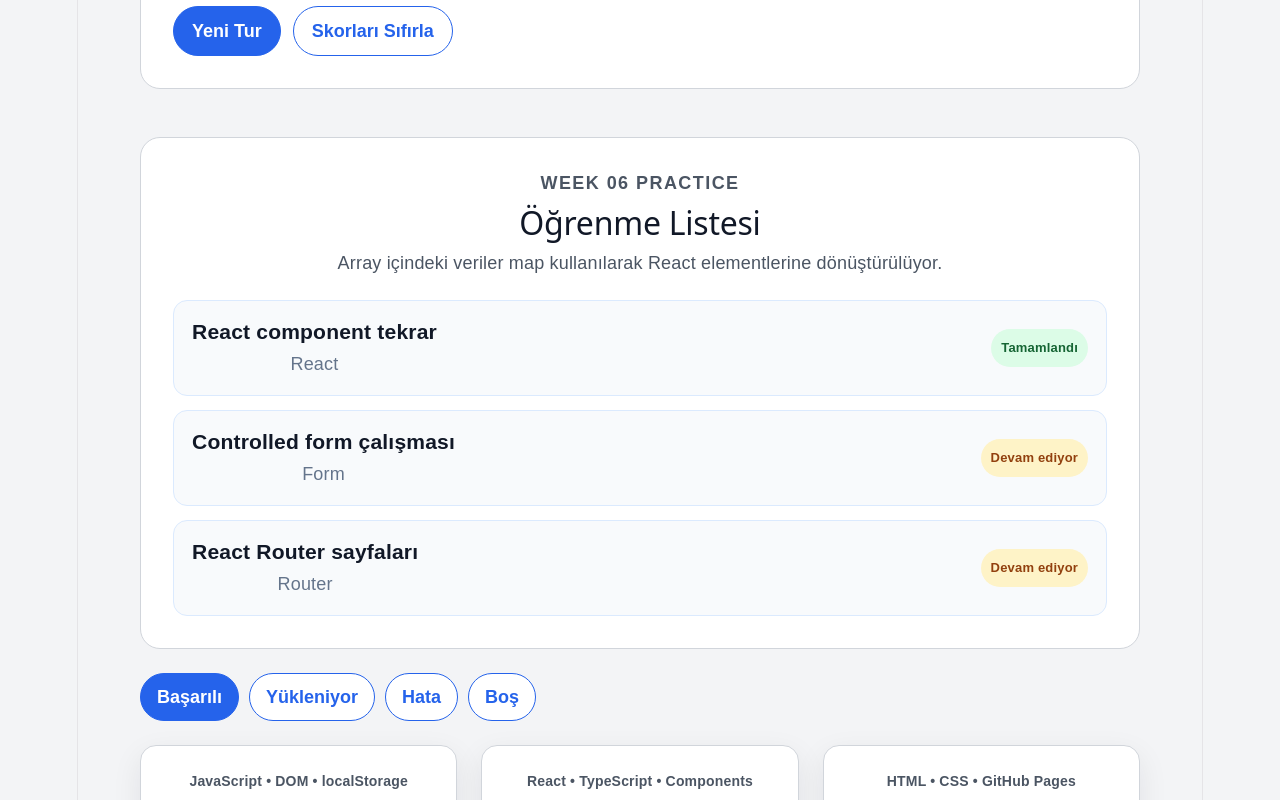
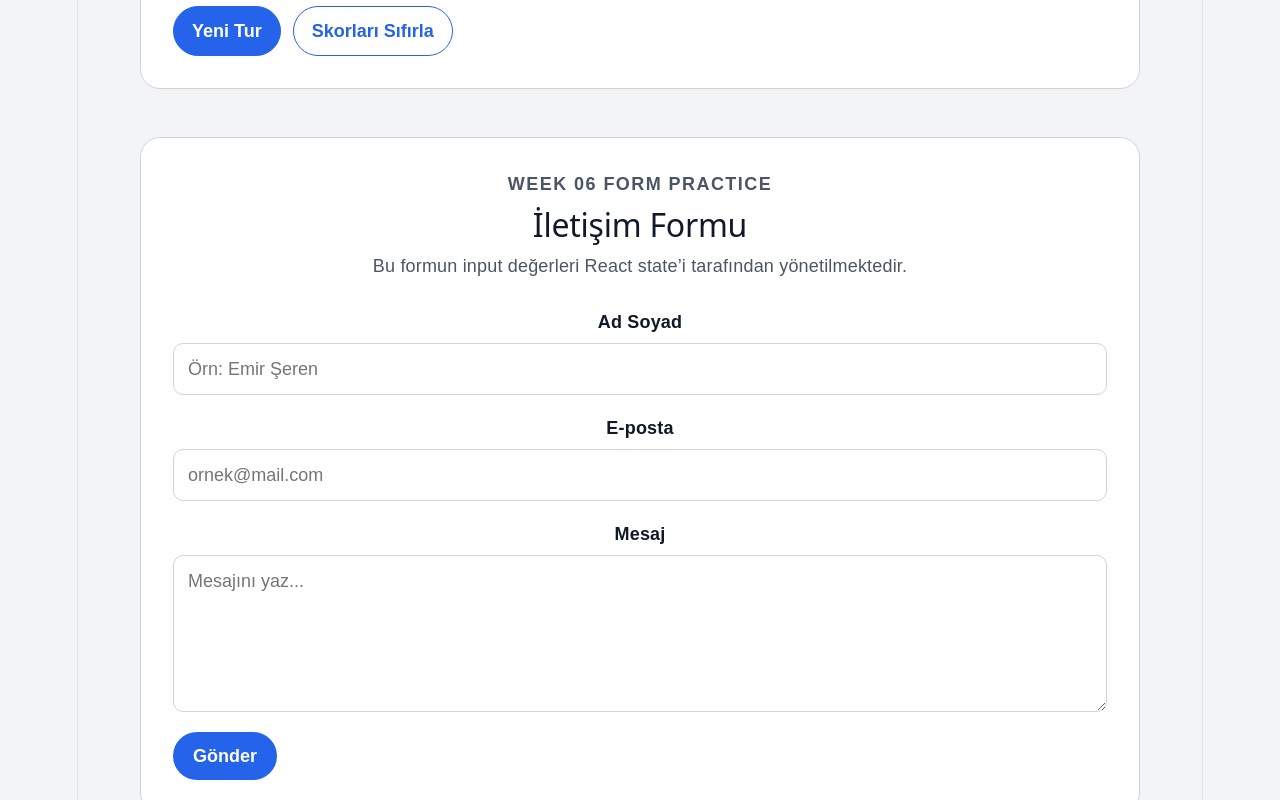
Before and after one commit to emirseren100/react-typescript-week-05-06, a React (Vite) app: page / in a window 1280 px wide. Shown: the part 1080-1880 px from the top of the page. Built offline with nearby package versions, Linux system fonts and the light colour scheme.

Commit message:
add controlled contact form

```diff
--- a/src/App.tsx
+++ b/src/App.tsx
@@ -6,6 +6,7 @@ import ProjectStateDemo from "./components/ProjectStateDemo";
 import type { Project } from "./types/project";
 import TicTacToe from "./components/tic-tac-toe/TicTacToe";
 import LearningList from "./components/LearningList";
+import AccessibleContactForm from "./components/AccessibleContactForm";
 import type { LearningItem } from "./components/LearningList";
 import "./App.css";
 
@@ -75,6 +76,7 @@ function App() {
           </p>
         </section>
 <TicTacToe />
+<AccessibleContactForm />
 <LearningList items={learningItems} />
 <ProjectStateDemo projects={projects} />
         <section className="state-practice">
--- /dev/null
+++ b/src/components/AccessibleContactForm.css
@@ -0,0 +1,87 @@
+.contact-form-section {
+  margin-top: 48px;
+  padding: 32px;
+  border: 1px solid #d1d5db;
+  border-radius: 20px;
+  background-color: #ffffff;
+}
+
+.contact-form-heading {
+  margin-bottom: 28px;
+}
+
+.contact-form-heading h2 {
+  margin: 8px 0;
+  color: #111827;
+  font-size: 32px;
+}
+
+.contact-form-heading p {
+  color: #4b5563;
+  line-height: 1.6;
+}
+
+.contact-form {
+  display: grid;
+  gap: 20px;
+}
+
+.contact-form-field {
+  display: grid;
+  gap: 8px;
+}
+
+.contact-form-field > span {
+  color: #111827;
+  font-weight: 700;
+}
+
+.contact-form input,
+.contact-form textarea {
+  width: 100%;
+  box-sizing: border-box;
+  padding: 12px 14px;
+  border: 1px solid #cbd5e1;
+  border-radius: 10px;
+  background-color: #ffffff;
+  color: #111827;
+  font: inherit;
+}
+
+.contact-form textarea {
+  min-height: 130px;
+  resize: vertical;
+}
+
+.contact-form input:focus,
+.contact-form textarea:focus {
+  border-color: #2563eb;
+  outline: 3px solid #bfdbfe;
+  outline-offset: 2px;
+}
+
+.contact-form-submit {
+  justify-self: start;
+  padding: 11px 20px;
+  border: 0;
+  border-radius: 999px;
+  background-color: #2563eb;
+  color: #ffffff;
+  font: inherit;
+  font-weight: 700;
+  cursor: pointer;
+}
+
+.contact-form-submit:hover {
+  background-color: #1d4ed8;
+}
+
+@media (max-width: 600px) {
+  .contact-form-section {
+    padding: 20px;
+  }
+
+  .contact-form-submit {
+    width: 100%;
+  }
+}
--- /dev/null
+++ b/src/components/AccessibleContactForm.tsx
@@ -0,0 +1,105 @@
+import {
+  useState,
+  type ChangeEvent,
+  type FormEvent,
+} from "react";
+
+import "./AccessibleContactForm.css";
+
+type FormValues = {
+  fullName: string;
+  email: string;
+  message: string;
+};
+
+const initialFormValues: FormValues = {
+  fullName: "",
+  email: "",
+  message: "",
+};
+
+function AccessibleContactForm() {
+  const [formValues, setFormValues] =
+    useState<FormValues>(initialFormValues);
+
+  function handleInputChange(
+    event: ChangeEvent<HTMLInputElement | HTMLTextAreaElement>,
+  ) {
+    const fieldName = event.target.name as keyof FormValues;
+    const fieldValue = event.target.value;
+
+    setFormValues((previousValues) => ({
+      ...previousValues,
+      [fieldName]: fieldValue,
+    }));
+  }
+
+  function handleSubmit(event: FormEvent<HTMLFormElement>) {
+    event.preventDefault();
+
+    console.log("Gönderilen form:", formValues);
+  }
+
+  return (
+    <section className="contact-form-section">
+      <div className="contact-form-heading">
+        <p className="eyebrow">Week 06 Form Practice</p>
+        <h2>İletişim Formu</h2>
+        <p>
+          Bu formun input değerleri React state’i tarafından
+          yönetilmektedir.
+        </p>
+      </div>
+
+      <form
+        className="contact-form"
+        onSubmit={handleSubmit}
+      >
+        <label className="contact-form-field">
+          <span>Ad Soyad</span>
+
+          <input
+            type="text"
+            name="fullName"
+            value={formValues.fullName}
+            onChange={handleInputChange}
+            placeholder="Örn: Emir Şeren"
+          />
+        </label>
+
+        <label className="contact-form-field">
+          <span>E-posta</span>
+
+          <input
+            type="email"
+            name="email"
+            value={formValues.email}
+            onChange={handleInputChange}
+            placeholder="ornek@mail.com"
+          />
+        </label>
+
+        <label className="contact-form-field">
+          <span>Mesaj</span>
+
+          <textarea
+            name="message"
+            value={formValues.message}
+            onChange={handleInputChange}
+            placeholder="Mesajını yaz..."
+            rows={5}
+          />
+        </label>
+
+        <button
+          className="contact-form-submit"
+          type="submit"
+        >
+          Gönder
+        </button>
+      </form>
+    </section>
+  );
+}
+
+export default AccessibleContactForm;
```
